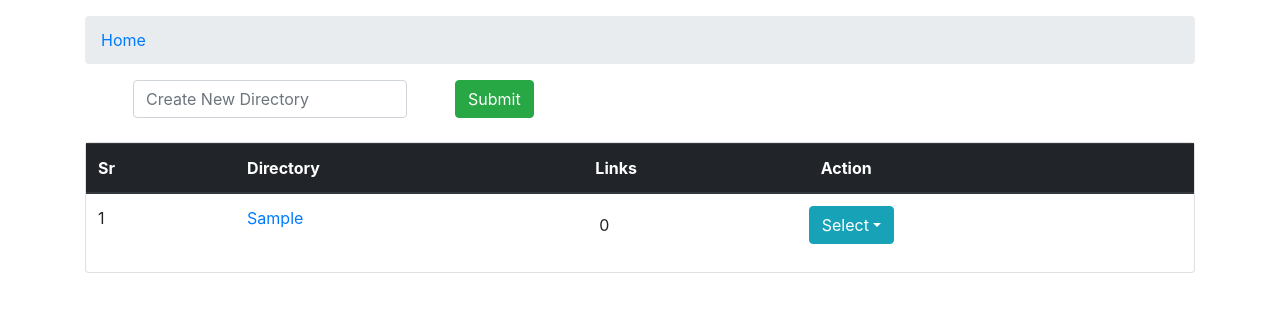
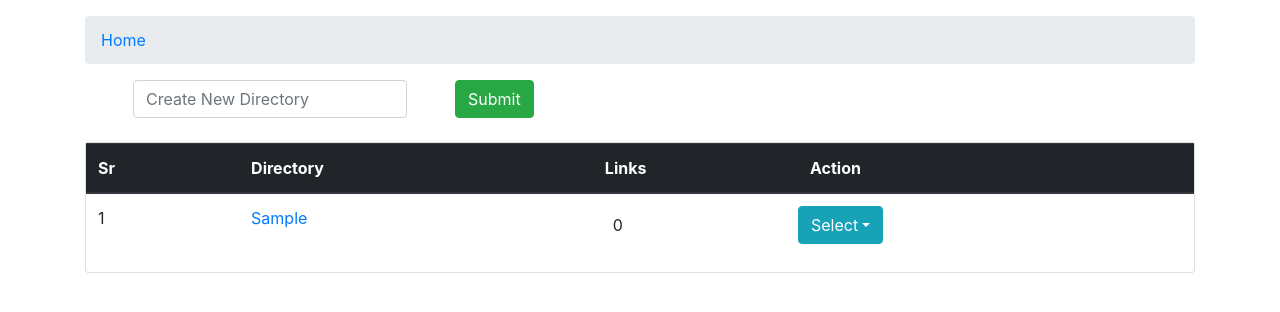
Before and after one commit to kanishka-linux/reminiscence, a Django app: page / in a window 1280 px wide. Shown: the part 70-382 px from the top of the page. Run offline with Django 3.2, Linux system fonts and the light colour scheme; a user stored in the database is signed in; tables that the repository leaves empty hold one stand-in row (values such as "Sample post"); parts of the project's set-up code (start-up, migrations or seed data) failed here and were passed over; some libraries are stand-ins or nearby versions.

Commit message:
change padding for Links column

```diff
--- a/templates/home.html
+++ b/templates/home.html
@@ -35,7 +35,7 @@
   <tr>
     <th>Sr</th>
     <th>Directory</th>
-    <th class="align-middle px-2">Links</th>
+    <th class="align-middle px-1">Links</th>
     <th class="align-middle px-4">Action</th>
   </tr>
 </thead>
```
